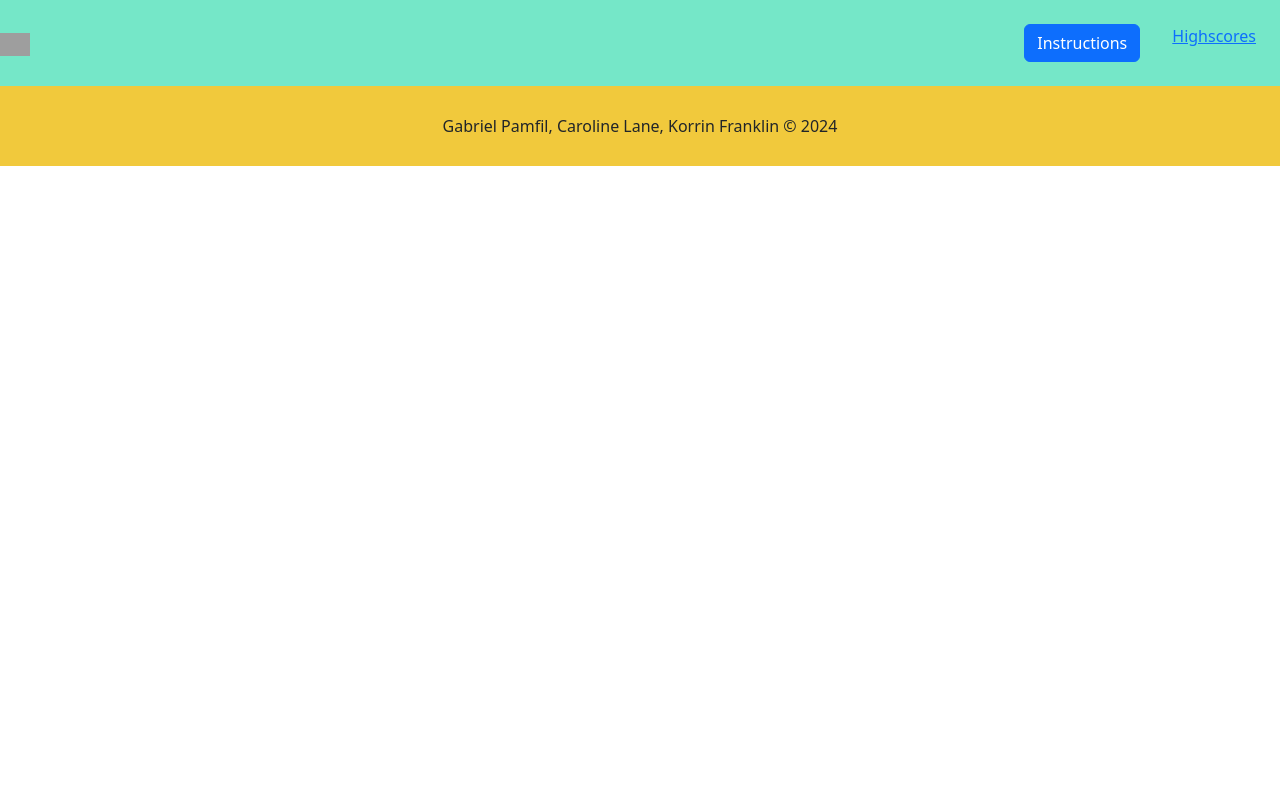
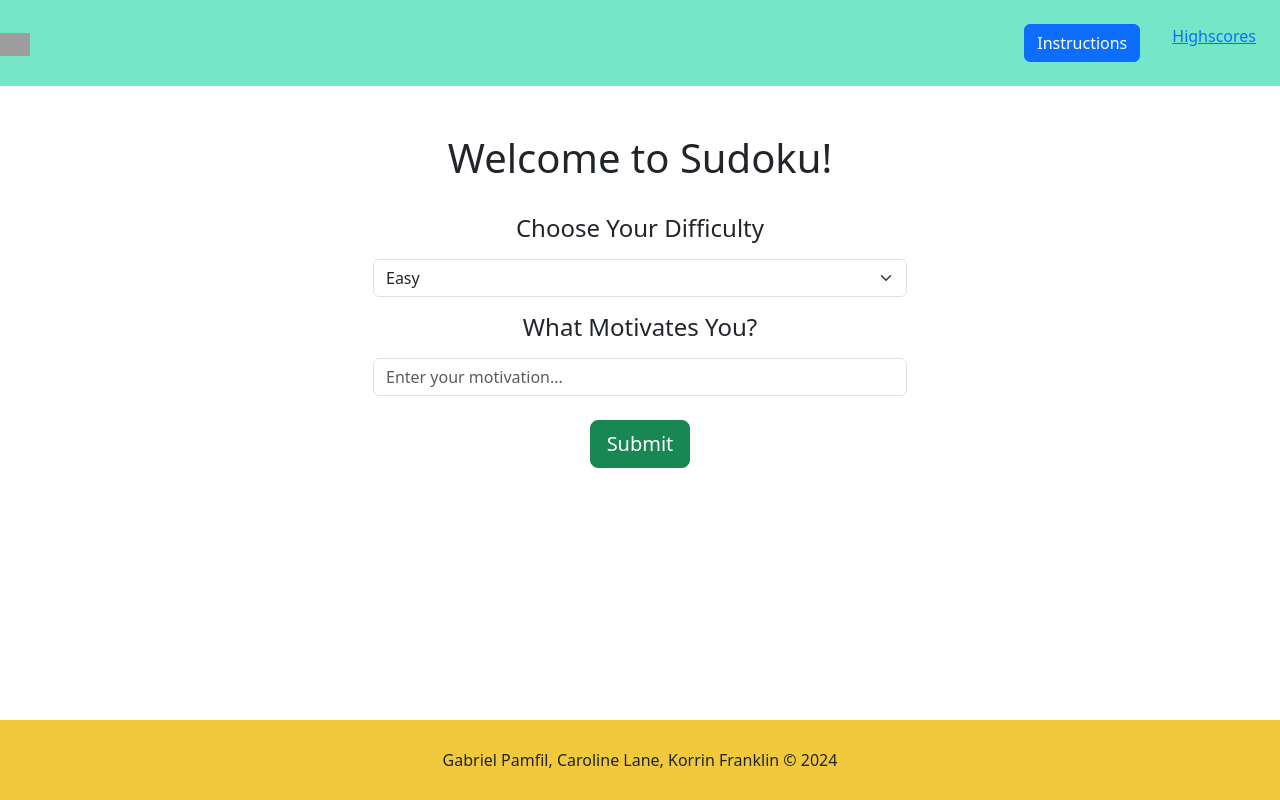
Before and after one commit to Korrin-F/chuckle-grid-sudoku, a React (Vite) app: page / in a window 1280 px wide. Built offline with nearby package versions, Linux system fonts and the light colour scheme; grey boxes are pictures that could not be loaded.

Commit message:
add form to homepage and save results to local storage, play button moves to game page

```diff
--- /dev/null
+++ b/src/components/HomeSection/ChooseDifficulty.jsx
@@ -0,0 +1,17 @@
+import Form from 'react-bootstrap/Form';
+
+function ChooseDifficulty(props) {
+    const {handleDifficultyChange} = props;
+  return (
+    <Form.Group className="mb-3" controlId="gameDifficulty">
+        <Form.Label><h4>Choose Your Difficulty</h4></Form.Label>
+        <Form.Select aria-label="Game Difficulty" onChange={handleDifficultyChange}>
+            <option value="1">Easy</option>
+            <option value="2">Medium</option>
+            <option value="3">Hard</option>
+        </Form.Select>
+    </Form.Group>
+  )
+}
+
+export default ChooseDifficulty;
--- /dev/null
+++ b/src/components/HomeSection/EnterMotivation.jsx
@@ -0,0 +1,14 @@
+import Form from 'react-bootstrap/Form';
+
+function EnterMotivation(props) {
+    const {handleTextChange} = props;
+
+    return (
+        <Form.Group className="mb-3" controlId="motivation">
+            <Form.Label><h4>What Motivates You?</h4></Form.Label>
+            <Form.Control type="text" placeholder="Enter your motivation..." name="motivation" onChange={handleTextChange} />
+        </Form.Group>
+    )
+}
+
+export default EnterMotivation;
--- /dev/null
+++ b/src/components/HomeSection/HomeForm.jsx
@@ -0,0 +1,61 @@
+import Container from 'react-bootstrap/Container';
+import Column from 'react-bootstrap/Col';
+import Row from 'react-bootstrap/Row';
+import Form from 'react-bootstrap/Form';
+import ChooseDifficulty from './ChooseDifficulty';
+import EnterMotivation from './EnterMotivation';
+import { useState } from 'react';
+import SubmitButton from './SubmitButton';
+import { Link, useNavigate } from 'react-router-dom';
+
+
+function HomeForm() {
+    const [searched, setSearched] = useState('');
+    const [difficulty, setDifficulty] = useState('1');
+    const navigate = useNavigate();
+
+    const handleDifficultyChange = (event) => {
+        event.preventDefault();
+        setDifficulty(event.target.value);
+    }
+
+    const handleTextChange = (event) => {
+        event.preventDefault();
+        setSearched(event.target.value);
+    }
+    const handleFormSubmit = (event) => {
+        event.preventDefault();
+        console.log(searched);
+        console.log(difficulty);
+        // alert("Your motivation is " + searched + " and your difficulty is " + difficulty)
+        //save to local storage
+        localStorage.setItem('motivation', searched);
+        localStorage.setItem('difficulty', difficulty, () => {
+            setSearched('');
+            setDifficulty('1');
+        });
+        //go to game page
+        // window.location.href = "/game";
+        navigate('/game');
+
+
+    }
+
+
+    return (
+        <Container>
+            <Row className="justify-content-center text-center">
+                <Column className="col-6">
+                    <Form>
+                        <ChooseDifficulty handleDifficultyChange={handleDifficultyChange}/>
+                        <EnterMotivation handleTextChange={handleTextChange} />
+                        <SubmitButton handleFormSubmit={handleFormSubmit}/>
+                    </Form>
+                    {/* <Link to="/game" /> */}
+                </Column>
+            </Row>
+        </Container>
+    )
+}
+
+export default HomeForm;
--- /dev/null
+++ b/src/components/HomeSection/HomeHeader.jsx
@@ -0,0 +1,10 @@
+import Row from 'react-bootstrap/Row';
+
+function HomeHeader() {
+    return (
+        <Row className="justify-content-center text-center mb-4">
+            <h1>Welcome to Sudoku!</h1>
+        </Row>
+    )
+}
+ export default HomeHeader;
--- a/src/pages/Home/HomeTemp.jsx
+++ b/src/components/HomeSection/HomeTemp.jsx
@@ -1,5 +1,5 @@
 import React from 'react';
-import SetMotivation from '../../components/Giphy/SetMotivation';
+import SetMotivation from '../Giphy/SetMotivation';
 
 function HomeTemp(props){
   return (
--- /dev/null
+++ b/src/components/HomeSection/SubmitButton.jsx
@@ -0,0 +1,18 @@
+import Button from 'react-bootstrap/Button';
+
+function SubmitButton(props) {
+    const {handleFormSubmit} = props;
+
+    return (
+        <Button
+            className="m-2"
+            variant="success"
+            onClick={handleFormSubmit}
+            size="lg"
+        >
+            Submit
+        </Button>
+    );
+}
+
+export default SubmitButton;
--- a/src/pages/Home/Home.jsx
+++ b/src/pages/Home/Home.jsx
@@ -1,9 +1,15 @@
-import React from 'react';
-import SetMotivation from '../../components/Giphy/SetMotivation';
+import HomeTemp from "../../components/HomeSection/HomeTemp";
+import Container from "react-bootstrap/Container";
+import Form from "../../components/HomeSection/HomeForm";
+import HomeHeader from "../../components/HomeSection/HomeHeader";
 
 function Home(props){
   return (
     <>
+    <Container  className="mt-5 flex-grow-1">
+        <HomeHeader />
+        <Form />
+    </Container>
     </>
   );
 };
```
